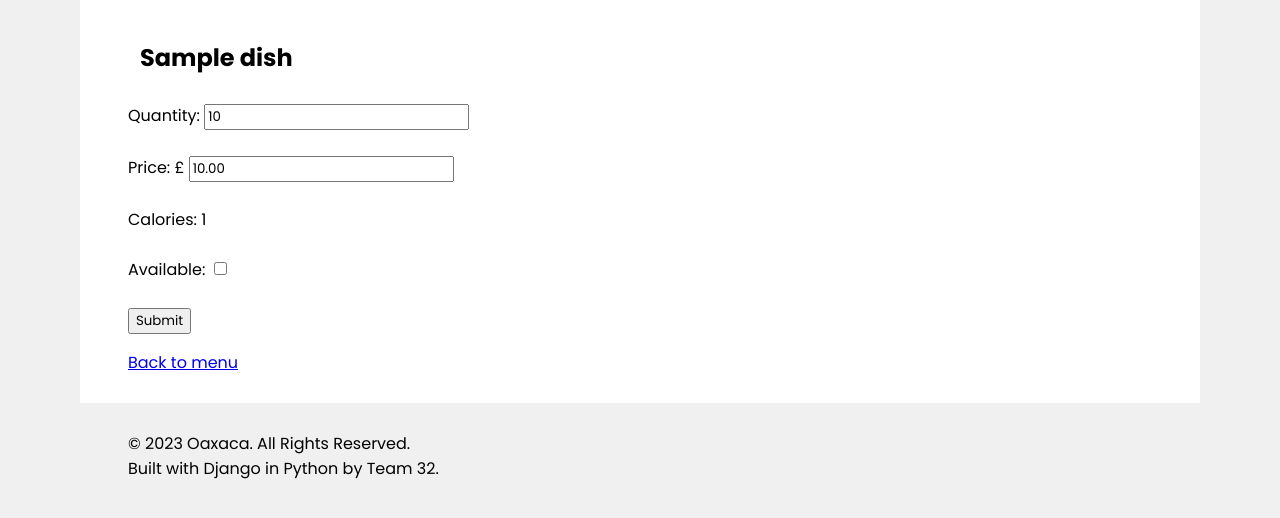
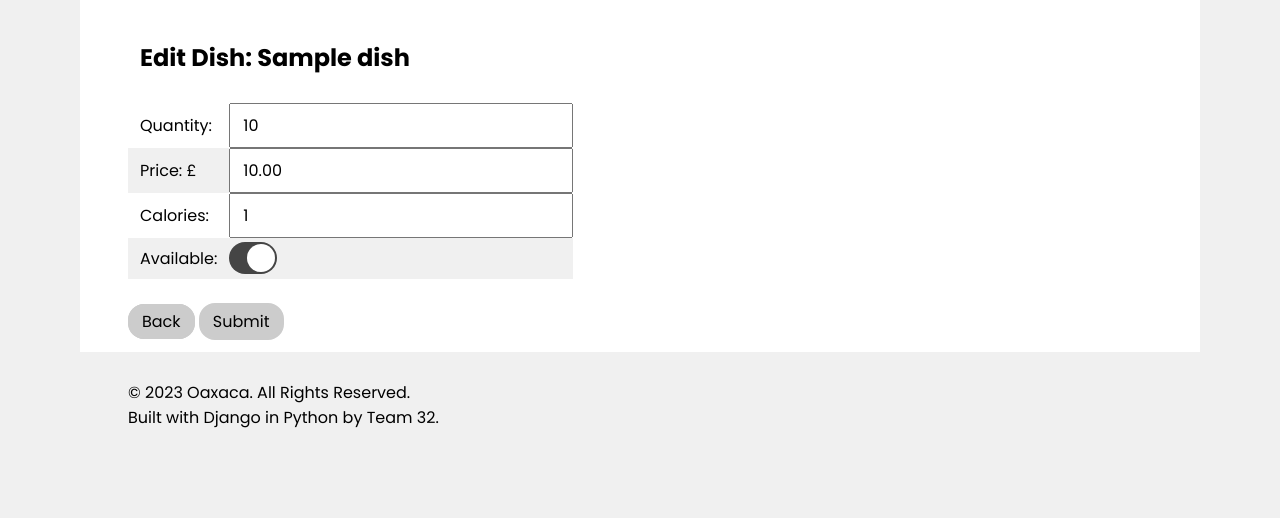
Before and after one commit to swinghin/CS2810-Team-Project-32, a Django app: page /manage/menu/edit/1 in a window 1280 px wide. Shown: the part 158-676 px from the top of the page. Run offline with Django 4.2, Linux system fonts and the light colour scheme; tables that the repository leaves empty hold one stand-in row (values such as "Sample post").

Commit message:
Apply styling to dish details edit page

```diff
--- a/Oaxaca/restaurant/static/css/styles.css
+++ b/Oaxaca/restaurant/static/css/styles.css
@@ -132,6 +132,8 @@ input {
 }
 
 .button-block {
+    color: black;
+    text-decoration: none;
     background: 2px rgb(204, 204, 204);
     border: 2px rgb(204, 204, 204) solid;
     border-radius: 16px;
@@ -150,6 +152,10 @@ input {
 
 .button-inline {
     text-decoration: underline;
+}
+
+input {
+    font-size: 16px;
 }
 
 
--- a/Oaxaca/restaurant/templates/restaurant/dish_details.html
+++ b/Oaxaca/restaurant/templates/restaurant/dish_details.html
@@ -1,51 +1,49 @@
 {% extends "restaurant/index_staff.html" %}
 {% block content %}
   <section class="wrap">
-    <h1>{{ dish.dish_name }}</h1>
-    <tr>
-      <td>
-        <label for="quantity">Quantity:</label>
-      </td>
-      <td>
-        <input type="number"
-               id="quantity"
-               name="quantity"
+    <h1>Edit Dish: {{ dish.dish_name }}</h1>
+    <div class="table">
+      <div class="table-row">
+        <label class="table-cell" for="dish-quantity">Quantity:</label>
+        <input class="table-cell"
+               type="number"
+               id="dish-quantity"
+               name="dish-quantity"
                value="{{ dish.dish_quantity }}"/>
-        <br>
-        <br>
-      </td>
-    </tr>
-    <tr>
-      <td>
-        <label for="price">Price: £</label>
-      </td>
-      <td>
-        <input type="number" id="price" name="price" value="{{ dish.dish_price }}" />
-        <br>
-        <br>
-      </td>
-    </tr>
-    <tr>
-      <label for="calories">Calories:</label>
-      <td>{{ dish.dish_calories }}</td>
-      <td>
-        <br>
-        <br>
-      </td>
-    </tr>
-    <tr>
-      <label for="available">Available:</label>
-      <td>
-        <input type="checkbox"
-               onchange="toggleAvailabile"
-               value="{{ dish.dish_availability }}"/>
-        <br>
-        <br>
-      </td>
-    </tr>
-    <input type="submit" value="Submit" />
-    <p>
-      <a href="/manage/menu">Back to menu</a>
-    </p>
+      </div>
+      <div class="table-row">
+        <label class="table-cell" for="dish-price">Price: £</label>
+        <input class="table-cell"
+               type="number"
+               id="dish-price"
+               name="dish-price"
+               value="{{ dish.dish_price }}"/>
+      </div>
+      <div class="table-row">
+        <label class="table-cell" for="dish-calories">Calories:</label>
+        <input class="table-cell"
+               type="number"
+               id="dish-calories"
+               name="dish-calories"
+               value="{{ dish.dish_calories }}"/>
+      </div>
+      <div class="table-row">
+        <label class="table-cell" for="dish-availability">Available:</label>
+        <label class="slide-toggle">
+          <input class="slide-toggle-checkbox"
+                 id="dish-availability"
+                 name="dish-availability"
+                 checked="dish.dish_availability"
+                 type="checkbox"/>
+          <span class="slide-toggle-switch"></span>
+        </label>
+      </div>
+    </div>
+    <div>
+    </section>
+    <section class="wrap">
+      <a class="button button-block" href="{% url 'staff-menu' %}">Back</a>
+      <input class="button button-block" type="submit" value="Submit" />
+    </div>
   </section>
 {% endblock content %}
```
